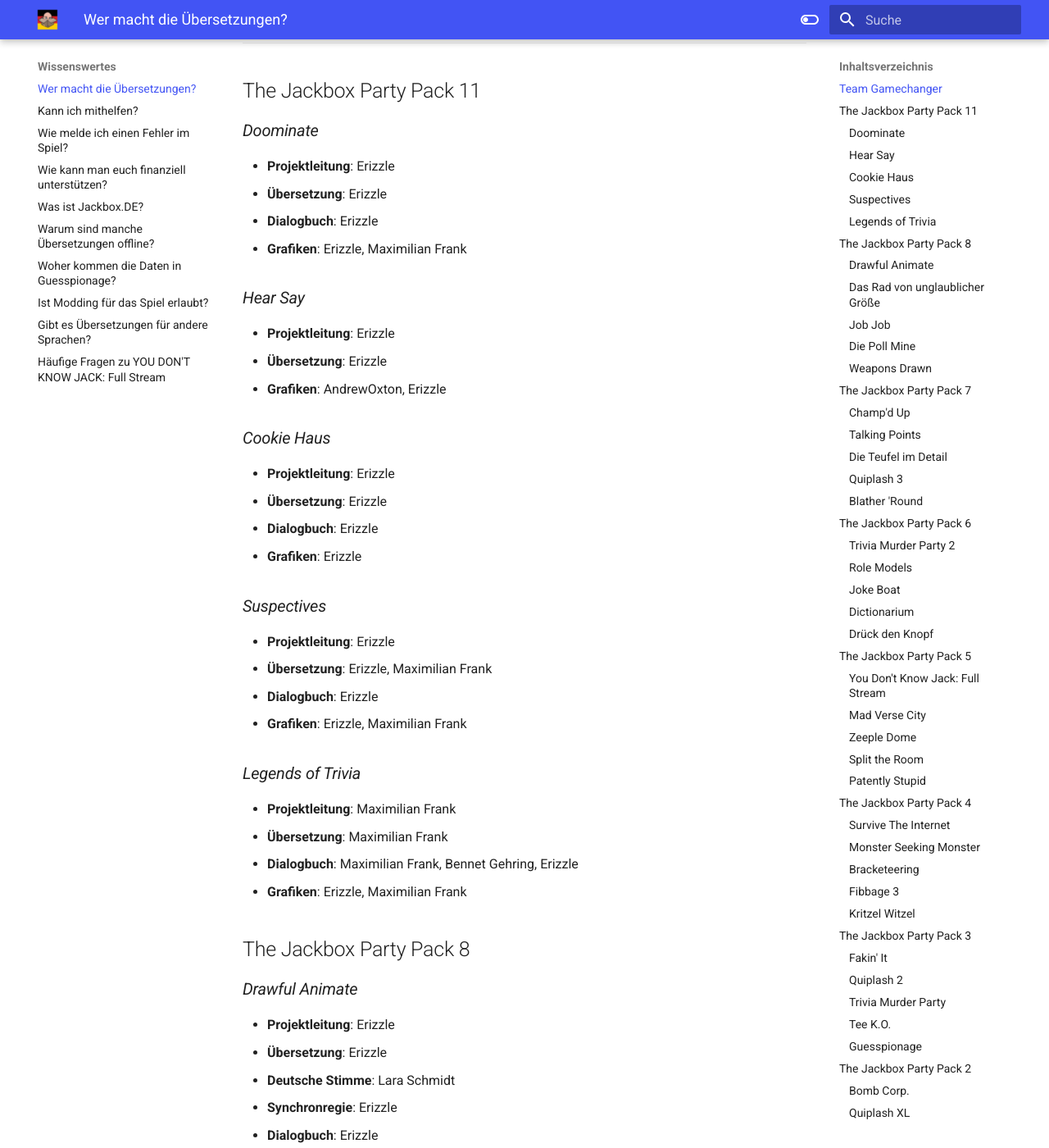
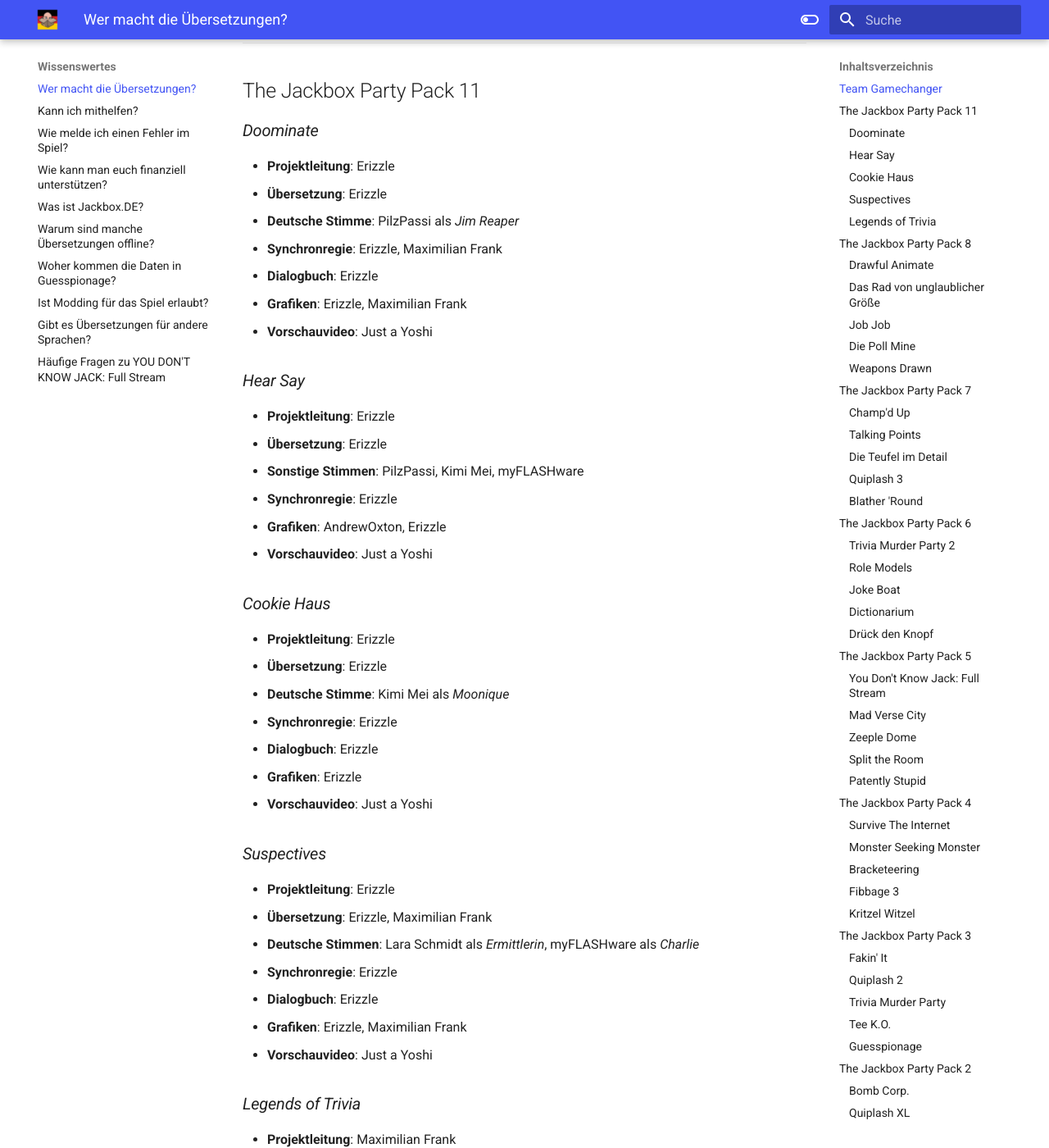
Before and after one commit to Team-Gamechanger/Support-Center, an MkDocs documentation site: the page built from docs/Wissenswertes/DasTeam.md, in a window 1280 px wide and 1400 px high, scrolled down 733 px. Shown: the whole window at 82% size. Built offline with MkDocs 1.6.1 and Material for MkDocs 9.7.7, drawn with Linux system fonts in a browser that asks for light colours; some of the changed text lies outside the part shown.

Commit message:
pp11 credits

```diff
--- a/docs/Wissenswertes/DasTeam.md
+++ b/docs/Wissenswertes/DasTeam.md
@@ -43,31 +43,47 @@
 ### *Doominate*
 - **Projektleitung**: Erizzle
 - **Übersetzung**: Erizzle
+- **Deutsche Stimme**: PilzPassi als *Jim Reaper*
+- **Synchronregie**: Erizzle, Maximilian Frank
 - **Dialogbuch**: Erizzle
 - **Grafiken**: Erizzle, Maximilian Frank
+- **Vorschauvideo**: Just a Yoshi
 
 ### *Hear Say*
 - **Projektleitung**: Erizzle
 - **Übersetzung**: Erizzle
+- **Sonstige Stimmen**: PilzPassi, Kimi Mei, myFLASHware
+- **Synchronregie**: Erizzle
 - **Grafiken**: AndrewOxton, Erizzle
+- **Vorschauvideo**: Just a Yoshi
 
 ### *Cookie Haus*
 - **Projektleitung**: Erizzle
 - **Übersetzung**: Erizzle
+- **Deutsche Stimme**: Kimi Mei als *Moonique*
+- **Synchronregie**: Erizzle
 - **Dialogbuch**: Erizzle
 - **Grafiken**: Erizzle
+- **Vorschauvideo**: Just a Yoshi
 
 ### *Suspectives*
 - **Projektleitung**: Erizzle
 - **Übersetzung**: Erizzle, Maximilian Frank
+- **Deutsche Stimmen**: Lara Schmidt als *Ermittlerin*, myFLASHware als *Charlie*
+- **Synchronregie**: Erizzle
 - **Dialogbuch**: Erizzle
 - **Grafiken**: Erizzle, Maximilian Frank
+- **Vorschauvideo**: Just a Yoshi
 
 ### *Legends of Trivia*
 - **Projektleitung**: Maximilian Frank
 - **Übersetzung**: Maximilian Frank
+- **Deutsche Stimme**: Fabian Zänker als *Barde*
+- **Sonstige Stimmen**: Pascal Schuster
+- **Synchronregie**: Erizzle
 - **Dialogbuch**: Maximilian Frank, Bennet Gehring, Erizzle
 - **Grafiken**: Erizzle, Maximilian Frank
+- **Vorschauvideo**: Just a Yoshi
 
 
 ## The Jackbox Party Pack 8
```
